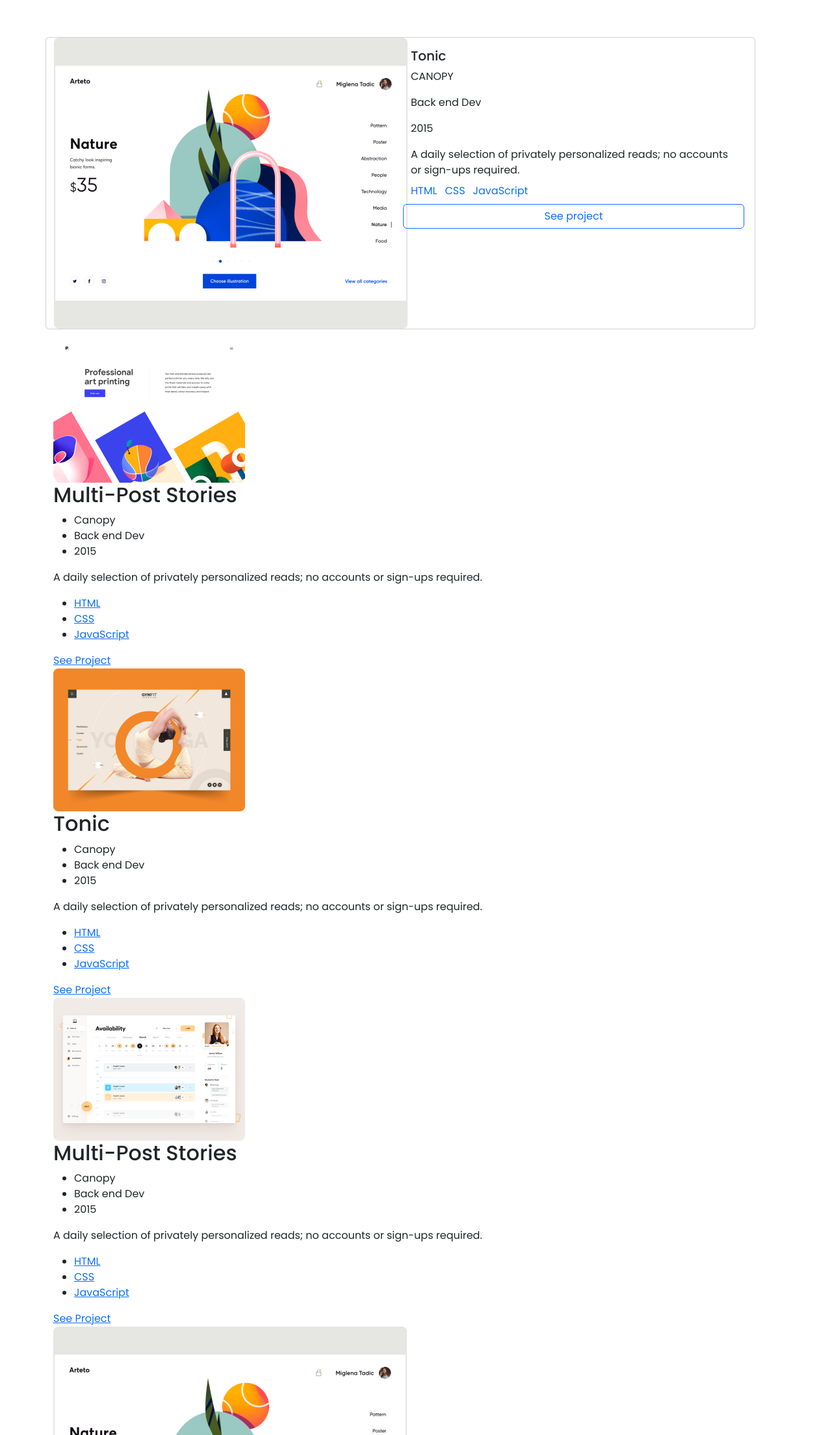
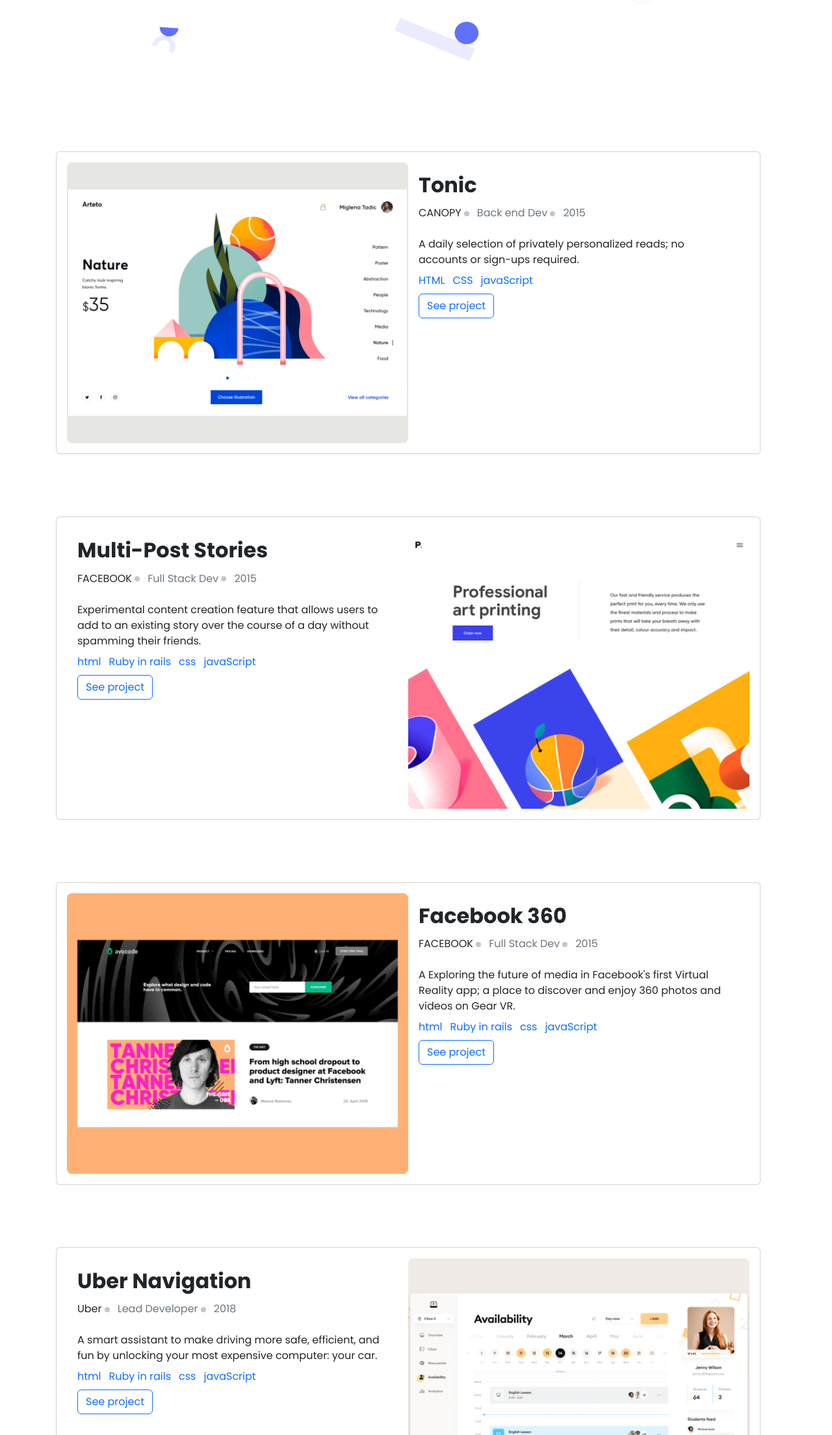
Before and after one commit to willococa/bootstrap-portfolio, a plain HTML site: page index.html in a window 1280 px wide. Shown: the part 591-2800 px from the top of the page at 65% size. Drawn offline with nearby package versions, Linux system fonts and the light colour scheme.

Commit message:
Works section added, about section aded.

```diff
--- a/index.html
+++ b/index.html
@@ -17,22 +17,25 @@
 
 <body>
 	<div class="container">
-		<div class="row">
+		<!-- header -->
+		<div class="row p-3">
 			<div class="col-6">
-				<h2 class="logo">My Logo</h2>
+				<h2>My Logo</h2>
 			</div>
-			<div class=" col-6  d-flex justify-content-end">
+			<div class="col-6  d-flex justify-content-end">
 				<ul class="nav header-nav">
-					<li class="nav-item"><a class="nav-link" href="#">Portfolio</a></li>
+					<div class="nav-item"><a class="nav-link" href="#">Portfolio</a></li>
 						<li class="nav-item"><a class="nav-link" href="#">About</a></li>
 						<li class="nav-item"><a class="nav-link" href="#">Contact</a></li>
 				</ul>
 			</div>
 		</div>
-		<div class="row d-flex flex-column justify-content-center">
+
+		<!-- main -->
+		<div class="row p-3 d-flex flex-column justify-content-center">
 			<div class="row d-flex flex-column justify-content-center headline pt-8">
-				<div class="row   w-75 align-self-center">
-					<h1 class="big-header">I’m William and Marco. <br> Glad to see you!</h1>
+				<div class="row w-75 align-self-center">
+					<h1 class="">I’m William and Marco. <br> Glad to see you!</h1>
 				</div>
 				<div class="row w-75 align-self-center">
 					<p>We are a software developers! We can help to you build a product , feature or website Look
@@ -58,30 +61,37 @@
 					</ul>
 				</div>
 			</div>
+		</div>
+
+		<!-- works -->
+		<div class="row p-3">
 
 			<div class="row">
-				<div class="row">
-
-					<div class="card mb-3" style="max-width: 2000px;">
-						<div class="row g-0">
+				<div class="card p-3 my-5 no-border">
+					<div class="row g-0 col-md-12">
 						<div class="col-md-6">
-								<img src="./assets/snapportfolio1.png" alt="Tonic image">
+							<img class="img-fluid rounded-start" src="./assets/snapportfolio1.png" alt="Tonic image">
 						</div>
 						<div class="col-md-6">
 							<div class="card-body">
-									<h5 class="card-title">Tonic</h5>
-									<div class="card-text">
-										<div class="column">
-											<p>CANOPY</p>
+								<div class="row">
+									<h2 class="card-title">Tonic</h2>
+									<div class="nav card-subtitle">
+										<div class="nav-item">
+											<p class="nav-link text-body">CANOPY
+												<img src="./assets/Counter.svg" alt="dot image">
+											</p>
 										</div>
-										<div class="column">
-											<p>Back end Dev</p>
+										<div class="nav-item">
+											<p class="nav-link text-muted">Back end Dev
+												<img src="./assets/Counter.svg" alt="dot image">
+											</p>
 										</div>
-										<div class="column">
-											<p>2015</p>
+										<div class="nav-item">
+											<p class="nav-link text-muted">2015</p>
 										</div>
 									</div>
-									<div class="row">
+									<div class="row card-text">
 										<p class="card-text">A daily selection of privately
 											personalized reads; no accounts or sign-ups required.</p>
 									</div>
@@ -89,11 +99,13 @@
 										<ul class="nav">
 											<li class="nav-item"><a class="nav-link" href="#">HTML</a></li>
 											<li class="nav-item"><a class="nav-link" href="#">CSS</a></li>
-											<li class="nav-item"><a class="nav-link" href="#">JavaScript</a></li>
+											<li class="nav-item"><a class="nav-link" href="#">javaScript</a></li>
 										</ul>
 									</div>
-									<div class="row">
+									<div class="button">
 										<button type="button" class="btn btn-outline-primary">See project</button>
+									</div>
+								</div>
 							</div>
 						</div>
 					</div>
@@ -101,217 +113,213 @@
 			</div>
 
 
-
-					<div class="work-item mobile-work-item">
-						<img src="assets/snapshoot-portfolio1.png" alt="Multi-Post Stories image">
-						<span class="work-item-list">
-							<h2>Multi-Post Stories</h2>
-							<ul class="due-time">
-								<li class="company-name">Canopy</li>
-								<li>Back end Dev</li>
-								<li>2015</li>
-							</ul>
-							<p>A daily selection of privately personalized reads; no accounts or sign-ups required.</p>
-							<ul class="tech-tags">
-								<li><a href="#">HTML</a></li>
-								<li><a href="#">CSS</a></li>
-								<li><a href="#">JavaScript</a></li>
-							</ul>
-							<span>
-								<a href="#" class="big-btn">See Project</a>
-							</span>
-						</span>
+			<div class="row">
+				<div class="card p-3 my-5 no-border">
+					<div class="row g-0 col-md-12">
+						<div class="col-md-6">
+							<div class="card-body">
+								<div class="row">
+									<h2 class="card-title">Multi-Post Stories</h2>
+									<div class="nav card-subtitle">
+										<div class="nav-item">
+											<p class="nav-link text-body">FACEBOOK
+												<img src="./assets/Counter.svg" alt="dot image">
+											</p>
 										</div>
-					<div class="work-item mobile-work-item">
-						<img src="assets/snapshoot-portfolio2.png" alt="Tonic image">
-						<span class="work-item-list">
-							<h2>Tonic</h2>
-							<ul class="due-time">
-								<li class="company-name">Canopy</li>
-								<li>Back end Dev</li>
-								<li>2015</li>
-							</ul>
-							<p>A daily selection of privately personalized reads; no accounts or sign-ups required.</p>
-							<ul class="tech-tags">
-								<li><a href="#">HTML</a></li>
-								<li><a href="#">CSS</a></li>
-								<li><a href="#">JavaScript</a></li>
-							</ul>
-							<span>
-								<a href="#" class="big-btn">See Project</a>
-							</span>
-						</span>
+										<div class="nav-item">
+											<p class="nav-link text-muted">Full Stack Dev
+												<img src="./assets/Counter.svg" alt="dot image">
+											</p>
 										</div>
-					<div class="work-item mobile-work-item">
-						<img src="assets/snapshoot-portfolio3.png" alt="Multi-Post Stories image">
-						<span class="work-item-list">
-							<h2>Multi-Post Stories</h2>
-							<ul class="due-time">
-								<li class="company-name">Canopy</li>
-								<li>Back end Dev</li>
-								<li>2015</li>
-							</ul>
-							<p>A daily selection of privately personalized reads; no accounts or sign-ups required.</p>
-							<ul class="tech-tags">
-								<li><a href="#">HTML</a></li>
-								<li><a href="#">CSS</a></li>
-								<li><a href="#">JavaScript</a></li>
-							</ul>
-							<span>
-								<a href="#" class="big-btn">See Project</a>
-							</span>
-						</span>
-					</div>
-					<div class="work-item desktop-work-item">
-						<img src="assets/snapportfolio1.png" alt="Tonic image">
-						<span class="work-item-list">
-							<h2>Tonic</h2>
-							<ul class="due-time">
-								<li class="company-name">Canopy</li>
-								<li>Back end Dev</li>
-								<li>2015</li>
-							</ul>
-							<p>A daily selection of privately personalized reads; no accounts or sign-ups required.</p>
-							<ul class="tech-tags">
-								<li><a href="#">HTML</a></li>
-								<li><a href="#">CSS</a></li>
-								<li><a href="#">JavaScript</a></li>
-							</ul>
-							<span>
-								<a href="#" class="big-btn">See Project</a>
-							</span>
-						</span>
-					</div>
-					<div class="work-item desktop-work-item work-item-odd">
-						<img src="assets/snapportfolio2.png" alt="Multi-Post Stories image">
-						<span class="work-item-list">
-							<h2>Multi-Post Stories</h2>
-							<ul class="due-time">
-								<li class="company-name">Canopy</li>
-								<li>Back end Dev</li>
-								<li>2015</li>
-							</ul>
-							<p>A daily selection of privately personalized reads; no accounts or sign-ups required.</p>
-							<ul class="tech-tags">
-								<li><a href="#">HTML</a></li>
-								<li><a href="#">CSS</a></li>
-								<li><a href="#">JavaScript</a></li>
-							</ul>
-							<span>
-								<a href="#" class="big-btn">See Project</a>
-							</span>
-						</span>
-					</div>
-					<div class="work-item desktop-work-item">
-						<img src="assets/snapportfolio3.png" alt="Facebook 360 image">
-						<span class="work-item-list">
-							<h2>Facebook 360</h2>
-							<ul class="due-time">
-								<li class="company-name">Canopy</li>
-								<li>Back end Dev</li>
-								<li>2015</li>
-							</ul>
-							<p>A daily selection of privately personalized reads; no accounts or sign-ups required.</p>
-							<ul class="tech-tags">
-								<li><a href="#">HTML</a></li>
-								<li><a href="#">CSS</a></li>
-								<li><a href="#">JavaScript</a></li>
-							</ul>
-							<span>
-								<a href="#" class="big-btn">See Project</a>
-							</span>
-						</span>
-					</div>
-					<div class="work-item desktop-work-item work-item-odd">
-						<img src="assets/snapportfolio4.png" alt="Uber Navigation image">
-						<span class="work-item-list">
-							<h2>Uber Navigation</h2>
-							<ul class="due-time">
-								<li class="company-name">Canopy</li>
-								<li>Back end Dev</li>
-								<li>2015</li>
-							</ul>
-							<p>A daily selection of privately personalized reads; no accounts or sign-ups required.</p>
-							<ul class="tech-tags">
-								<li><a href="#">HTML</a></li>
-								<li><a href="#">CSS</a></li>
-								<li><a href="#">JavaScript</a></li>
-							</ul>
-							<span>
-								<a href="#" class="big-btn">See Project</a>
-							</span>
-						</span>
+										<div class="nav-item">
+											<p class="nav-link text-muted">2015</p>
 										</div>
 									</div>
-				<div class="row" id="about-myself">
-					<span class="about-left">
-						<h2 class="big-header">About Myself</h2>
-						<p>Hello I’m a software developer! I can help you build a product , feature or website. Look
+									<div class="row card-text">
+										<p class="card-text">Experimental content creation feature that allows users to
+											add to an existing story over the course of a day without spamming their
+											friends.</p>
+									</div>
+									<div class="row">
+										<ul class="nav">
+											<li class="nav-item"><a class="nav-link" href="#">html</a></li>
+											<li class="nav-item"><a class="nav-link" href="#">Ruby in rails</a></li>
+											<li class="nav-item"><a class="nav-link" href="#">css</a></li>
+											<li class="nav-item"><a class="nav-link" href="#">javaScript</a></li>
+										</ul>
+									</div>
+									<div class="button">
+										<button type="button" class="btn btn-outline-primary">See project</button>
+									</div>
+								</div>
+							</div>
+						</div>
+						<div class="col-md-6">
+							<img class="img-fluid rounded-start" src="./assets/snapportfolio2.png"
+								alt="Multi-Post Stories image">
+						</div>
+					</div>
+				</div>
+			</div>
+
+
+			<div class="row">
+				<div class="card p-3 my-5 no-border">
+					<div class="row g-0 col-md-12">
+						<div class="col-md-6">
+							<img class="img-fluid rounded-start" src="./assets/snapportfolio3.png" alt="Tonic image">
+						</div>
+						<div class="col-md-6">
+							<div class="card-body">
+								<div class="row">
+									<h2 class="card-title">Facebook 360</h2>
+									<div class="nav card-subtitle">
+										<div class="nav-item">
+											<p class="nav-link text-body">FACEBOOK
+												<img src="./assets/Counter.svg" alt="dot image">
+											</p>
+										</div>
+										<div class="nav-item">
+											<p class="nav-link text-muted">Full Stack Dev
+												<img src="./assets/Counter.svg" alt="dot image">
+											</p>
+										</div>
+										<div class="nav-item">
+											<p class="nav-link text-muted">2015</p>
+										</div>
+									</div>
+									<div class="row card-text">
+										<p class="card-text">A Exploring the future of media in Facebook's first Virtual
+											Reality app; a place to discover and enjoy 360 photos and videos on Gear VR.
+										</p>
+									</div>
+									<div class="row">
+										<ul class="nav">
+											<li class="nav-item"><a class="nav-link" href="#">html</a></li>
+											<li class="nav-item"><a class="nav-link" href="#">Ruby in rails</a></li>
+											<li class="nav-item"><a class="nav-link" href="#">css</a></li>
+											<li class="nav-item"><a class="nav-link" href="#">javaScript</a></li>
+										</ul>
+									</div>
+									<div class="button">
+										<button type="button" class="btn btn-outline-primary">See project</button>
+									</div>
+								</div>
+							</div>
+						</div>
+					</div>
+				</div>
+			</div>
+
+
+			<div class="row">
+				<div class="card p-3 my-5 no-border">
+					<div class="row g-0 col-md-12">
+						<div class="col-md-6">
+							<div class="card-body">
+								<div class="row">
+									<h2 class="card-title">Uber Navigation</h2>
+									<div class="nav card-subtitle">
+										<div class="nav-item">
+											<p class="nav-link text-body">Uber
+												<img class="align-text-middle" src="./assets/Counter.svg" alt="dot image">
+											</p>
+										</div>
+										<div class="nav-item">
+											<p class="nav-link text-muted">Lead Developer
+												<img src="./assets/Counter.svg" alt="dot image">
+											</p>
+										</div>
+										<div class="nav-item">
+											<p class="nav-link text-muted">2018</p>
+										</div>
+									</div>
+									<div class="row card-text">
+										<p class="card-text">A smart assistant to make driving more safe, efficient, and
+											fun by unlocking your most expensive computer: your car.</p>
+									</div>
+									<div class="row">
+										<ul class="nav">
+											<li class="nav-item"><a class="nav-link" href="#">html</a></li>
+											<li class="nav-item"><a class="nav-link" href="#">Ruby in rails</a></li>
+											<li class="nav-item"><a class="nav-link" href="#">css</a></li>
+											<li class="nav-item"><a class="nav-link" href="#">javaScript</a></li>
+										</ul>
+									</div>
+									<div class="button">
+										<button type="button" class="btn btn-outline-primary">See project</button>
+									</div>
+								</div>
+							</div>
+						</div>
+						<div class="col-md-6">
+							<img class="img-fluid rounded-start" src="./assets/snapportfolio4.png"
+								alt="Uber Navigation image">
+						</div>
+					</div>
+				</div>
+			</div>
+
+		</div>
+
+		<!-- about -->
+		<div class="row">
+			<div class="col-5">
+				<h1 class="row">About Myself</h1>
+				<p class="row">Hello I’m a software developer! I can help you build a product , feature or website. Look
 					through
 					some of my work and experience! If you like what you see and have a project you need coded,
 					don’t hesitate to contact me.</p>
-						<a class="connect" href="#">LET’S CONNECT</a>
-						<ul class="social-links">
-							<li><a href=""><img src="assets/twt.svg" alt="Twitter Logo"></a></li>
-							<li><a href="">
+				<a class="" href="#">LET’S CONNECT</a>
+				<ul class="nav">
+					<li class="nav-item"><a href=""><img class="nav-link" src="assets/twt.svg" alt="Twitter Logo"></a>
+					</li>
+					<li class="nav-item"><a class="nav-link" href="">
 							<img src="assets/lnk.svg" alt="LinkedIn Logo">
 						</a></li>
-							<li><a href=""><img src="assets/m.svg" alt="Medium Logo"></a></li>
-							<li><a href=""><img src="assets/gh.svg" alt="GitHub Logo"></a></li>
-							<li><a href=""><img src="assets/pc.svg" alt="AngelList Logo"></a></li>
-						</ul>
-						<div class="resume-btn">
-							<a href="#" class="big-btn">Get my resume</a>
-						</div>
-					</span>
-					<ul id="tech-list">
-						<li class="selected">
-							<div>
-								<span>Languages</span>
-								<a href="#">⌵</a>
-							</div>
-							<ul>
-								<li><img src="assets/js.png" alt="JavaScript Logo">JavaScript</li>
-								<li><img src="assets/html5.png" alt="HTML Logo">HTML</li>
-								<li><img src="assets/css3.png" alt="CSS Logo">CSS</li>
-							</ul>
+					<li class="nav-item"><a class="nav-link" href=""><img src="assets/m.svg" alt="Medium Logo"></a></li>
+					<li class="nav-item"><a class="nav-link" href=""><img src="assets/gh.svg" alt="GitHub Logo"></a>
 					</li>
-						<li class="tech-list-closed">
-							<span>Frameworks</span>
-							<a href="#">></a>
-						</li>
-						<li class="tech-list-closed">
-							<span>Skills</span>
-							<a href="#">></a>
+					<li class="nav-item"><a class="nav-link" href=""><img src="assets/pc.svg" alt="AngelList Logo"></a>
 					</li>
 				</ul>
+				<div class="button">
+					<button type="button" class="btn btn-outline-primary">
+						Get my resume
+					</button>
+				</div>
+			</div>
+			<div class="col-7">
+				<div class="nav">
+					<div class="row">
+						<h3 class="align-self-left">Languages</h3>
+					</div>
+					<div class="row align-self-right">
+						<h5 href="#">⌵</h5>
+					</div>
+				</div>
+				<div class="card-group my-5">
+					<div class="card border-0 bg-light mh-25">
+						<img src="assets/js.png" class="card-img-top w-50" alt="...">
+						<div class="card-body">
+							<h5 class="card-title">JavaScript</h5>
+						</div>
+					</div>
+					<div class="card border-0 bg-light">
+						<img src="assets/html5.png" class="card-img-top w-50" alt="...">
+						<div class="card-body">
+							<h5 class="card-title">HTML</h5>
+						</div>
+					</div>
+					<div class="card border-0 bg-light">
+						<img src="assets/css3.png" class="card-img-top w-50" alt="...">
+						<div class="card-body">
+							<h5 class="card-title">CSS</h5>
+						</div>
+					</div>
+				</div>
 
-				</div>
-				<div class="row" class="contact-div class=" row"">
-					<div class="contact-wrapper">
-						<span class="wrapper-content">
 
-							<h2>Contact me</h2>
-							<p>If you have an application you are interested in developing, a feature that you need
-								built or
-								a project that needs coding.
-								I’d love to help with it!</p>
-							<form action="https://formspree.io/f/mzbqjrkw" method="post" class="contact-form">
-								<label for="name" hidden></label>
-								<input id="name" class="input" type="text" name="name" placeholder="Enter your name"
-									maxlength="30" required>
-								<label for="email" hidden></label>
-								<input id="email" class="input" type="email" name="email" placeholder="Enter your email"
-									required>
-								<label for="message" hidden></label>
-								<textarea id="message" class="message" name="message" cols="30" rows="10"
-									placeholder="Write your message here..." maxlength="500" required></textarea>
-								<input type="submit" class="submit big-btn" value="Get in touch">
-							</form>
-
-					</div>
-					</span>
-				</div>
 			</div>
 		</div>
 
--- a/style.css
+++ b/style.css
@@ -5,49 +5,45 @@
 * {
   font-family: "Poppins", sans-serif;
 }
-h1{
+h1, h2 {
   font-style: normal;
   font-weight: 700;
-  font-size: 48px;
-  line-height: 60px;
 }
-h2.logo{
+.container > .row > .col-6 > h2 {
   font-style: normal;
   font-weight: 700;
   font-size: 18px;
   line-height: 20px;
   color: var(--link-color);
 }
-.header-nav a{
+.header-nav a {
   color: var(--text-color);
   font-style: normal;
   font-weight: 500;
   font-size: 15px;
   line-height: 20px;
 }
-  .headline {
-    background:
-      url('assets/header.png') no-repeat,
-      rgb(255, 255, 255);
-    background-size: 98% 90%;
-    padding-top: 160px;
-    padding-bottom: 160px;
-  }
-.headline p{
+.headline {
+  background: url("assets/header.png") no-repeat, rgb(255, 255, 255);
+  background-size: 98% 90%;
+  padding-top: 160px;
+  padding-bottom: 160px;
+}
+.headline p {
   font-style: normal;
   font-weight: 400;
   font-size: 20px;
   line-height: 28px;
 }
-.connect{
+.connect {
   font-style: normal;
   font-weight: 500;
   font-size: 16px;
   line-height: 24px;
-  color: #7F8CFF;
+  color: #7f8cff;
   text-decoration: none;
 }
-.nav-link{
+.nav-link {
   padding-left: 12px;
   padding-right: 0;
 }
```
Also changed, not shown: assets/Counter.svg (added). Lines whose indentation alone changed are shown as unchanged.
